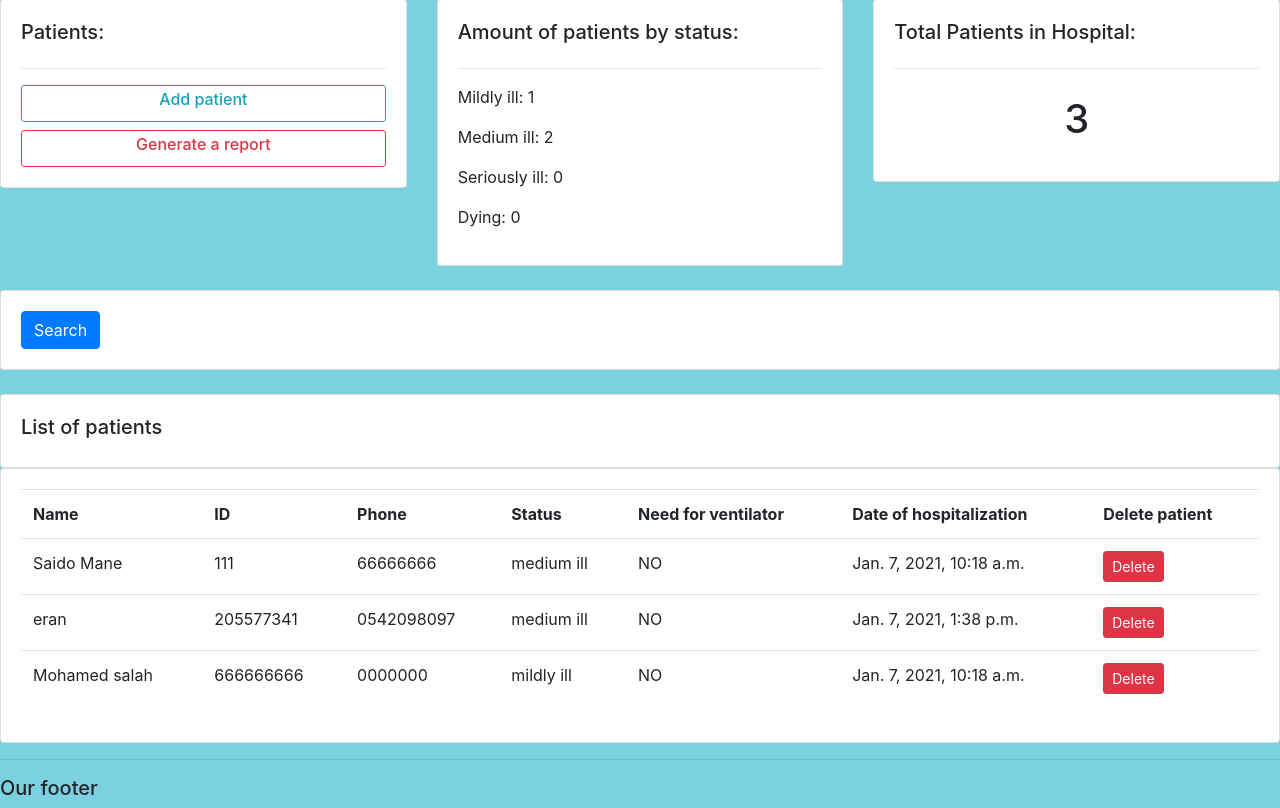
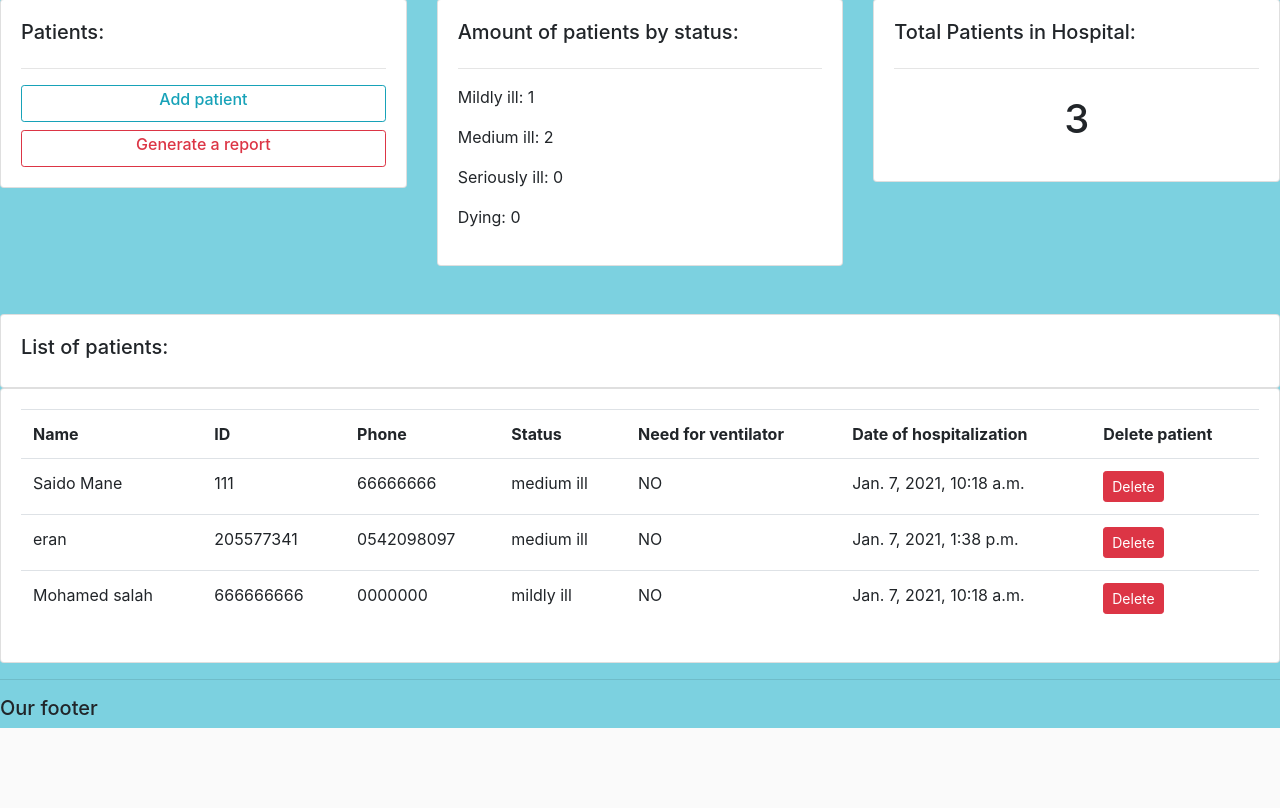
Before and after one commit to ChenKachlon/CoronaProject-23, a Django app: page /patients/ in a window 1280 px wide; the page is wider, and only the part inside the window is pictured. Shown: the part 225-1033 px from the top of that part. After the commit the page ends 953 px from the top of that part, so only its background shows below. Run offline with Django 3.2, Linux system fonts and the light colour scheme; a user stored in the database is signed in; data comes from the database, SQL or seed files in the repository; both versions use the stored data as it was after the commit; some libraries are stand-ins or nearby versions.

Commit message:
little changes

```diff
--- a/TheSiteCorona23/accounts/templates/accounts/patients.html
+++ b/TheSiteCorona23/accounts/templates/accounts/patients.html
@@ -11,6 +11,7 @@
 			<h5>Patients:</h5>
 			<hr>
 			<a class="btn btn-outline-info  btn-sm btn-block" href="{% url 'add_patient' %}"> <h6> Add patient </h6> </a>
+<!--            <a class="btn btn-outline-info  btn-sm btn-block" href=""> <h6> Search patient </h6> </a>-->
 			<a class="btn btn-outline-danger  btn-sm btn-block" href=""> <h6> Generate a report </h6> </a>
 
 		</div>
@@ -42,20 +43,12 @@
 
 <br>
 <div class="row">
-	<div class="col">
-		<div class="card card-body">
-			<form method="get">
-				<button class="btn btn-primary" type="submit">Search</button>
-		  </form>
-		</div>
-	</div>
-
 </div>
 <br>
 		<div class="row">
 			<div class="col-md">
 				<div class="card card-body">
-					<h5>List of patients</h5>
+					<h5>List of patients:</h5>
 				</div>
 				<div class="card card-body">
 					<table class="table">
--- a/TheSiteCorona23/accounts/templates/accounts/status.html
+++ b/TheSiteCorona23/accounts/templates/accounts/status.html
@@ -45,14 +45,15 @@
 			<div class="card text-center text-white  mb-3" id="total-patients">
 			  	<div class="card-header">
 			  		<h2 class="card-title">Maximum concentration in the hospital</h2>
-					<a class="btn btn-primary  btn-sm btn-block" href="{%url 'set_concentration' concentration.id%}"> <h6> Update concentration </h6> </a>
+
 			  	</div>
 			  	<div class="card-body">
 			    	<h3 class="card-title">{{concentration}}</h3>
+					<a class="btn btn-primary  btn-sm btn-block" href="{%url 'set_concentration' concentration.id%}"> <h6> Update concentration </h6> </a>
 			  	</div>
 			</div>
 		</div>
-	</div
+	</div>
 
 	<div class="col">
 		<div class="col-md">
--- a/TheSiteCorona23/accounts/urls.py
+++ b/TheSiteCorona23/accounts/urls.py
@@ -14,6 +14,9 @@ urlpatterns = [
     path('ventilators/', views.ventilators, name='ventilators'),
     path('add_patient/', views.addPatients, name='add_patient'),
     path('update_patient/<str:pk>', views.updatePatient, name='update_patient'),
+    # path('search_patient/<str:pk>', views.SearchPatient, name='search_patient'),
+
+
     path('delete_patient/<str:pk>', views.deletePatient, name='delete_patient'),
     path('add_bed/', views.addBeds, name='add_bed'),
     path('update_beds/<str:pk>', views.updateBeds, name='update_beds'),
```
Also changed, not shown: TheSiteCorona23/accounts/views.py (+17 -0 lines), TheSiteCorona23/db.sqlite3.
